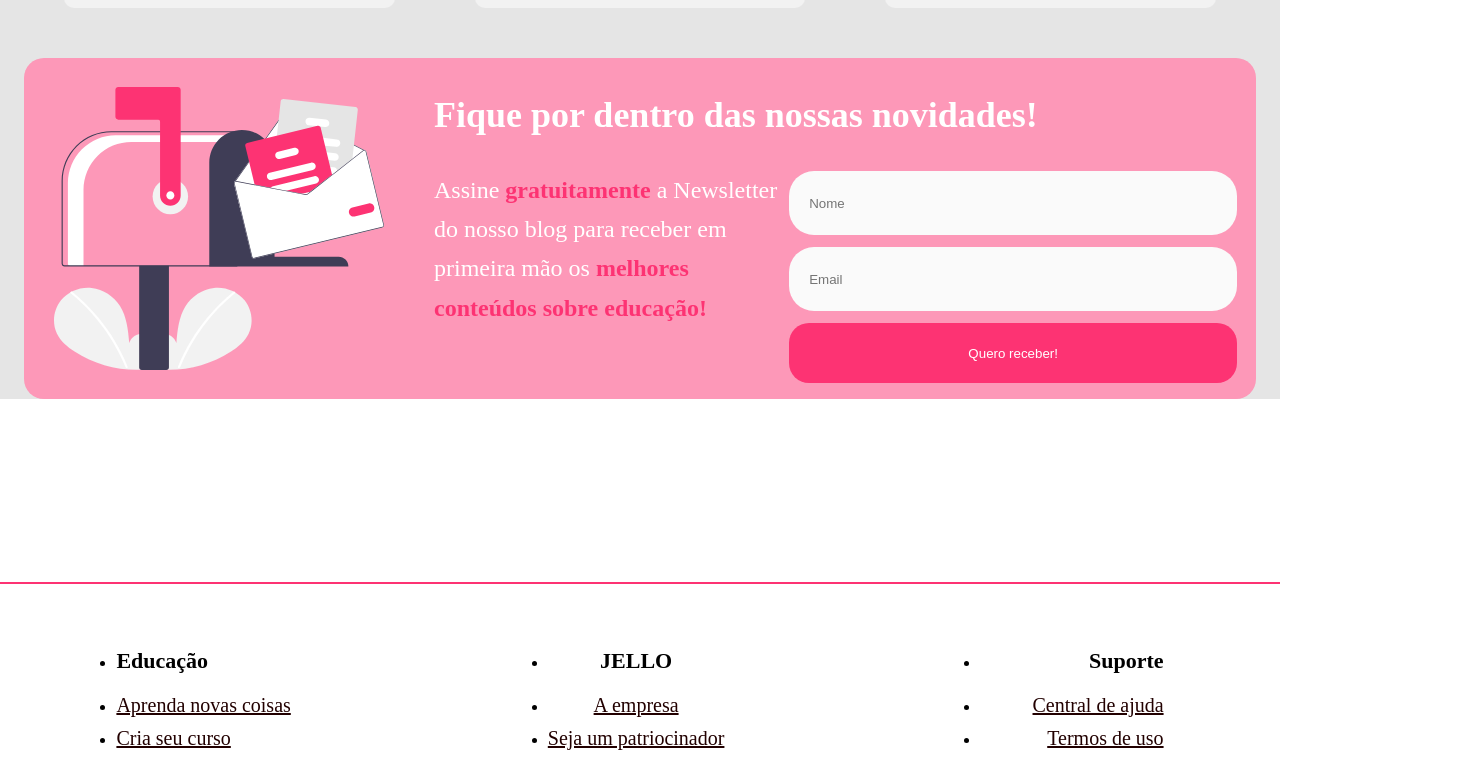
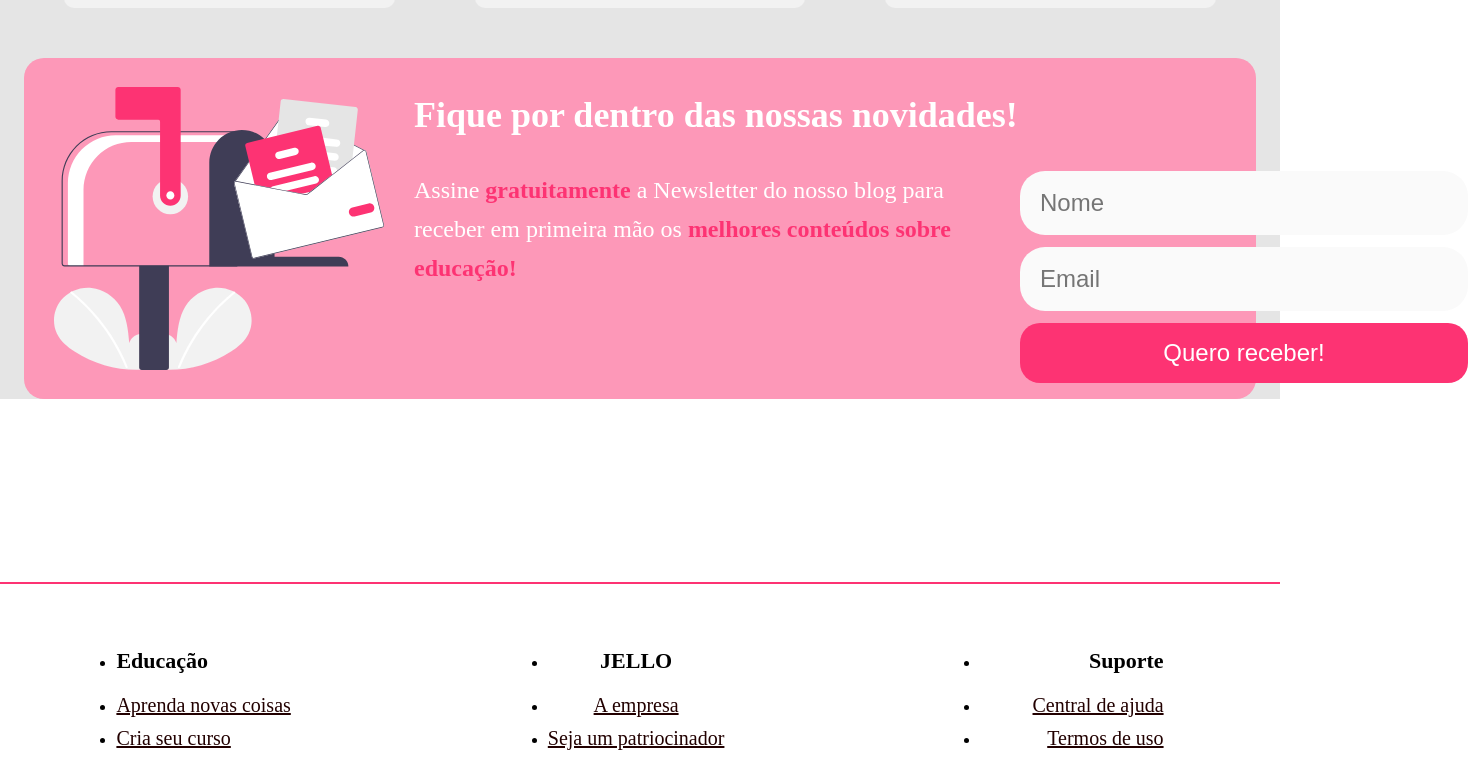
Before and after one commit to Jello-Education/front_blog, a React (Create React App) app: page /article in a window 1280 px wide. Shown: the part 3039-3800 px from the top of the page, 1468 px wide, since content can reach past the window. Built offline with nearby package versions, Linux system fonts and the light colour scheme.

Commit message:
Fixing Mail styles

```diff
--- a/src/components/Mail/styles.ts
+++ b/src/components/Mail/styles.ts
@@ -15,7 +15,7 @@ export const Texts = styled.div`
   text-align: left;
   color: #fff;
   margin-top: 20px;
-  margin-left: 50px;
+  margin-left: 30px;
 
 
   h1{
@@ -28,9 +28,7 @@ export const Texts = styled.div`
 `;
 
 export const Form = styled.div`
-  width: 80%;
   display: flex;
-  justify-content: space-between;
 
   p{
     width: 556px;
@@ -43,6 +41,7 @@ export const Form = styled.div`
   }
 
   form{
+    margin-left: 50px;
     display: flex;
     flex-direction: column;
     align-items: center;
@@ -54,11 +53,13 @@ export const Form = styled.div`
       margin-bottom: 12px;
       background: #FAFAFA;
       border-radius: 25px;
+      font-size: 24px;
       border: 0;
     }
 
     button{
       width: 448px;
+      font-size: 24px;
       height: 60px;
       background: #FD3373;
       color: #fff;
```
